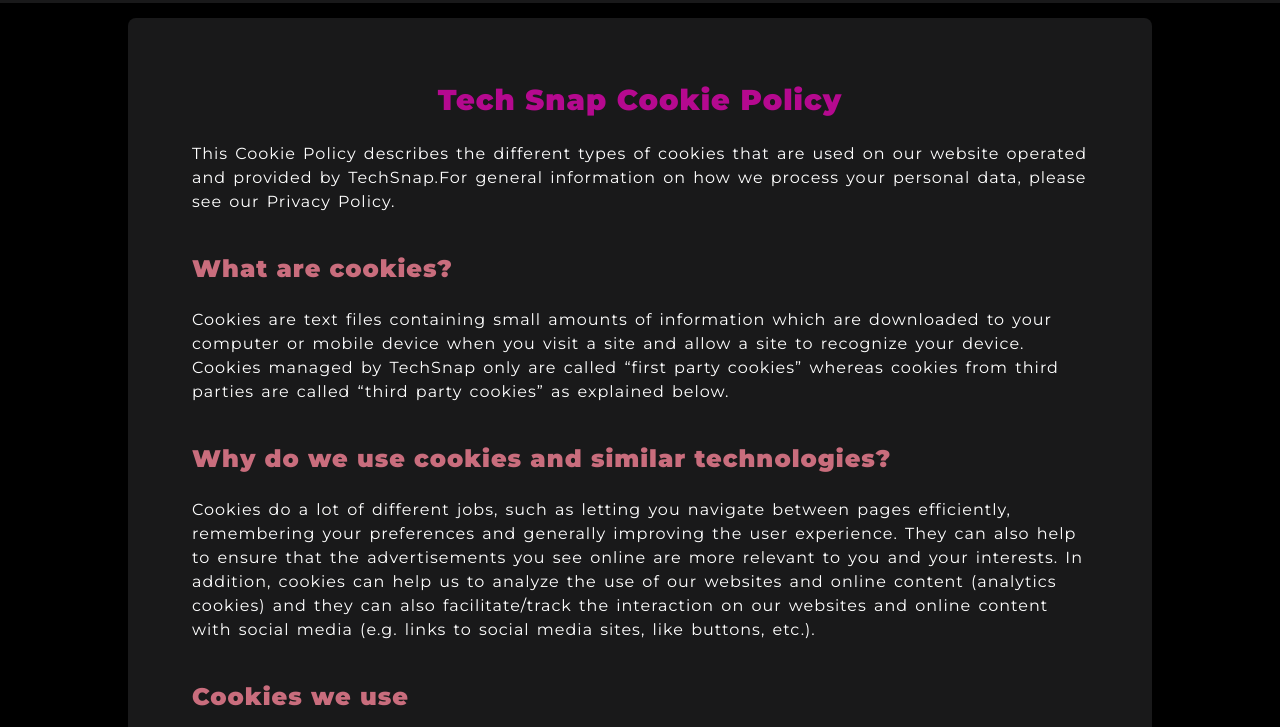
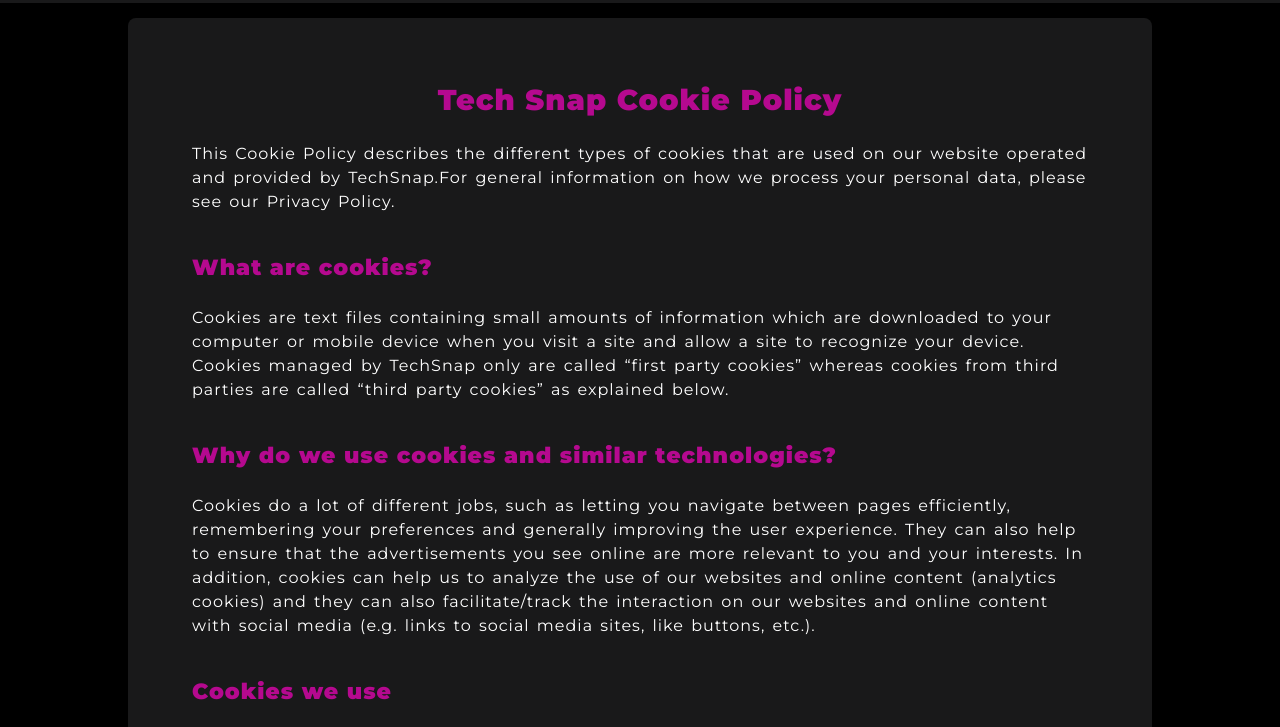
Before and after one commit to Bhavani28032001/cookies, a plain HTML site: page index.html in a window 1280 px wide. Shown: the part 67-794 px from the top of the page. Drawn offline with nearby package versions, Linux system fonts and the light colour scheme.

Commit message:
Update index.html

```diff
--- a/index.html
+++ b/index.html
@@ -16,7 +16,7 @@
 
 	h1{font-size: 1.8rem; color: rgb(181,9,143); margin-bottom: 25px;}
 
-	h2{ font-size: 24px; text-align: left; border: none; outline: none; margin-bottom: 25px; color: rgb(201,109,125);}
+	h2{ font-size: 22px; text-align: left; border: none; outline: none; margin-bottom: 25px; color: rgb(181,9,143);}
 	p{word-spacing: 2px; color: white; font-size: 16px; font-weight: 400; line-height: 1.5;}
 
 	.grandparent{width: 100vw; height: 100vh;}
```
